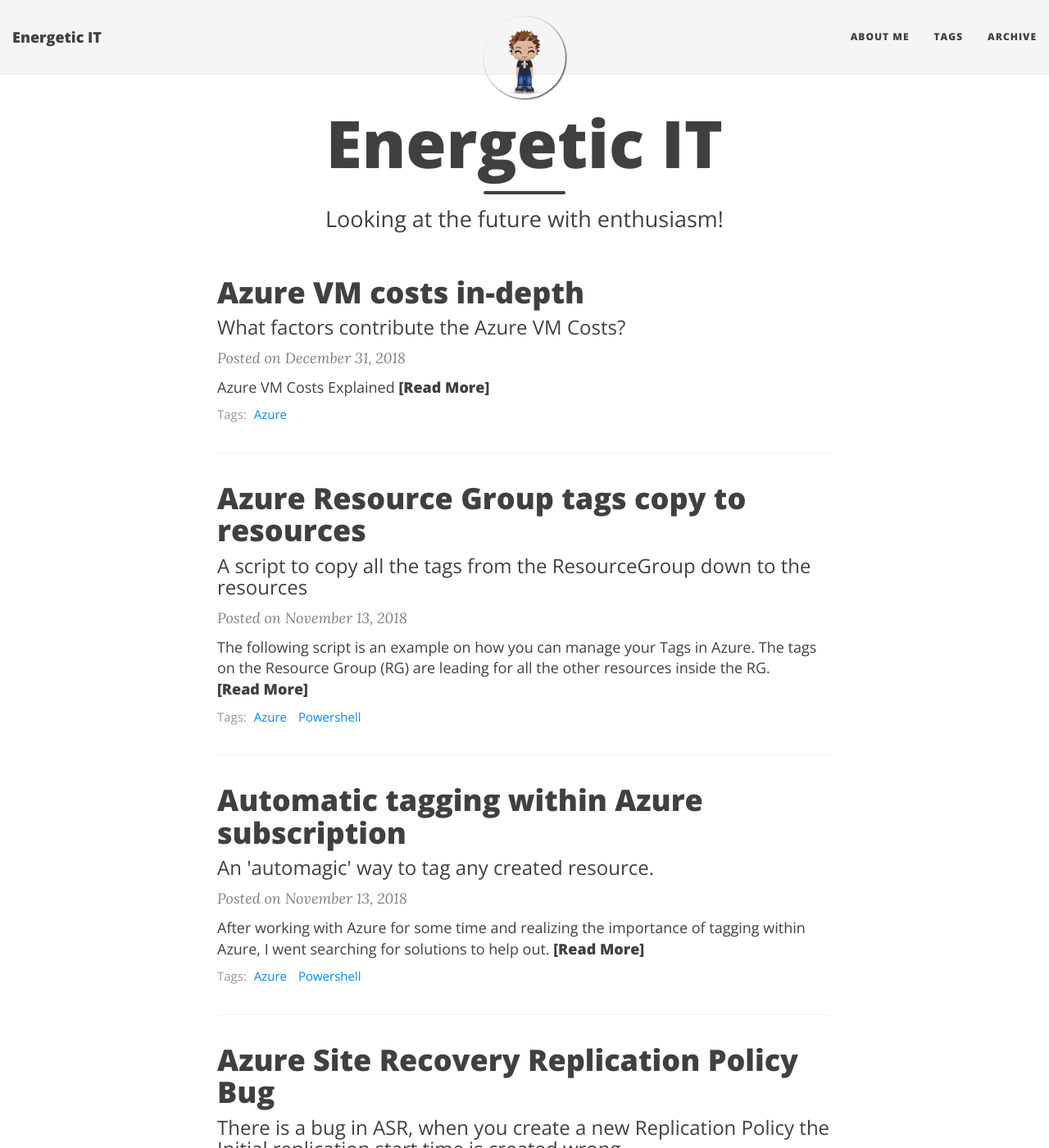
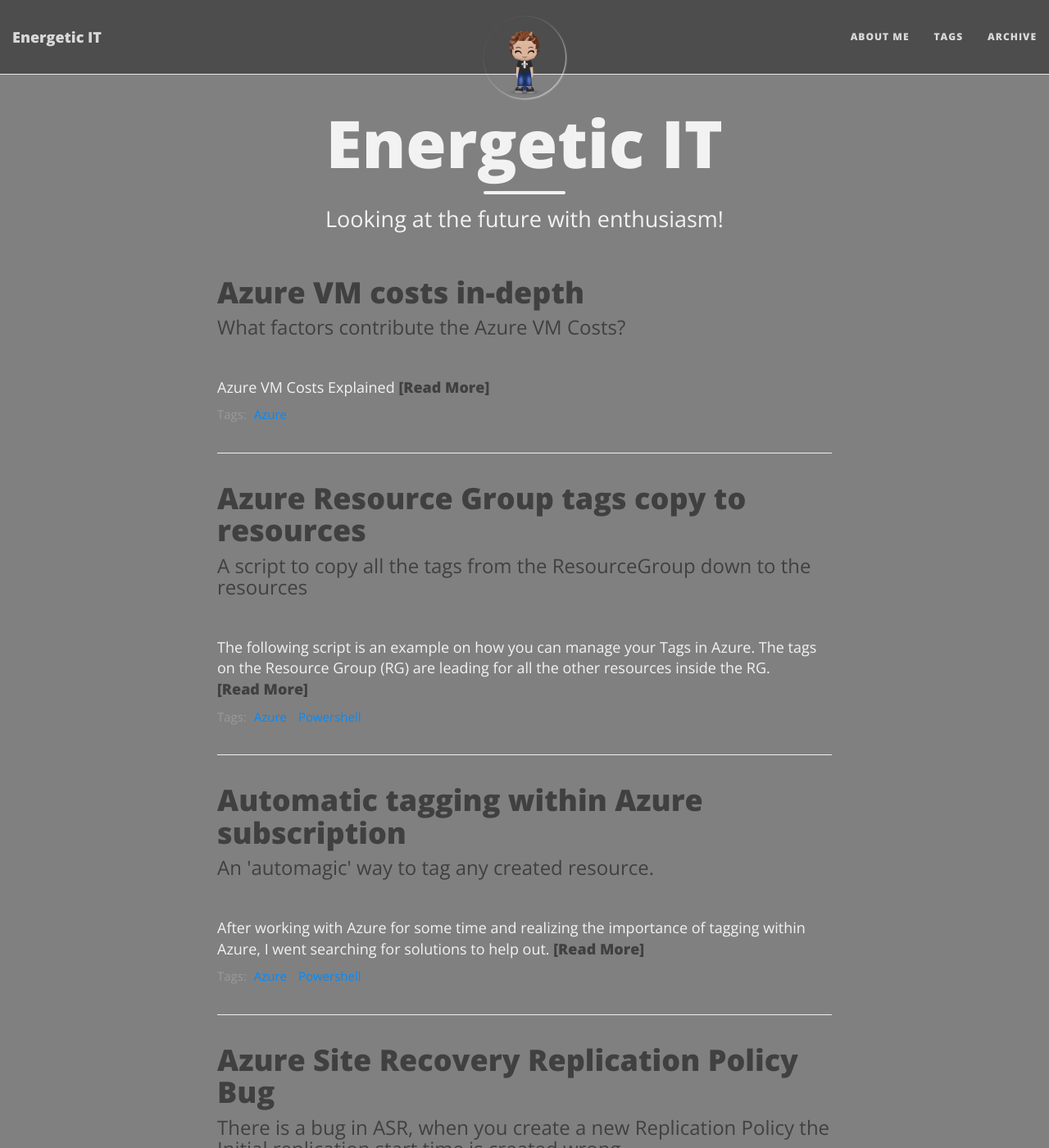
Before and after one commit to energetic-it/energetic-it.github.io, a Jekyll site: the page built from index.html, in a window 1280 px wide and 1400 px high. Shown: the whole window at 82% size. Built offline with Jekyll 4.4.1, drawn with Linux system fonts in a browser that asks for light colours; nearby versions of some CDN libraries; the list of posts is cut into pages by our own code.

Commit message:
update the color scheme

```diff
--- a/_config.yml
+++ b/_config.yml
@@ -41,16 +41,17 @@
 # --- Background colour/image options --- #
 
 # Personalize the colors in your website. Colour values can be any valid CSS colour
+# https://www.w3schools.com/colors/colors_picker.asp?colorhex=FFF0F5
 
-navbar-col: "#F5F5F5"
-navbar-text-col: "#404040"
+navbar-col: "#4d4d4d"  # Grey Darker - Was WhiteSmoke "#F5F5F5"
+navbar-text-col: "#d9d9d9" # Gray - 85% - Was - Grey 40% - "#404040"
 navbar-children-col: "#F5F5F5"
-page-col: "#FFFFFF"
+page-col: "#808080" # Grey Normal - Was white :"FFFFFF"
 link-col: "#008AFF"
 hover-col: "#0085A1"
-footer-col: "#F5F5F5"
+footer-col: "#4d4d4d" # Grey Darker - Was WhiteSmoke "#F5F5F5"
 footer-text-col: "#777777"
-footer-link-col: "#404040"
+footer-link-col: "#d9d9d9"  # Gray - 85% - Was - Grey 40% - "#404040"
 
 # Alternatively, the navbar, footer, and page background can be set to use background images
 # instead of colour
@@ -238,7 +239,6 @@
 plugins:
   - jekyll-paginate
   - jekyll-sitemap
-  - jekyll-redirect-from
 
 # Beautiful Jekyll / Dean Attali
 # 2fc73a3a967e97599c9763d05e564189
--- a/css/main.css
+++ b/css/main.css
@@ -9,7 +9,7 @@
 body {
   font-family: 'Lora', 'Times New Roman', serif;
   font-size: 18px;
-  color: #404040;
+  color: #f2f2f2;
   position: relative;
   background-color: {{ site.page-col }};
   {% if site.page-img %}
@@ -177,9 +177,9 @@
   border-radius: 50%;
   margin-left: -50%;
   display: inline-block;
-  box-shadow: 0 0 8px rgba(0, 0, 0, .8);
-  -webkit-box-shadow: 0 0 5px rgba(0, 0, 0, .8);
-  -moz-box-shadow: 0 0 8px rgba(0, 0, 0, .8);
+  box-shadow: 0 0 8px rgba(224, 224, 224, 0.8);
+  -webkit-box-shadow: 0 0 5px rgba(224, 224, 224, 0.8);
+  -moz-box-shadow: 0 0 8px rgba(224, 224, 224, 0.8);
 }
 .navbar-custom .avatar-container .avatar-img {
   width: 100%;
@@ -199,9 +199,9 @@
 
   .navbar-custom .avatar-container .avatar-img-border {
     width: 100%;
-    box-shadow: 1px 1px 2px rgba(0, 0, 0, .8);
-    -webkit-box-shadow: 1px 1px 2px rgba(0, 0, 0, .8);
-    -moz-box-shadow: 1px 1px 2px rgba(0, 0, 0, .8);
+    box-shadow: 1px 1px 2px rgba(224, 224, 224, 0.8);
+    -webkit-box-shadow: 1px 1px 2px rgba(224, 224, 224, 0.8);
+    -moz-box-shadow: 1px 1px 2px rgba(224, 224, 224, 0.8);
   }
 
   .navbar-custom .avatar-container .avatar-img {
```
